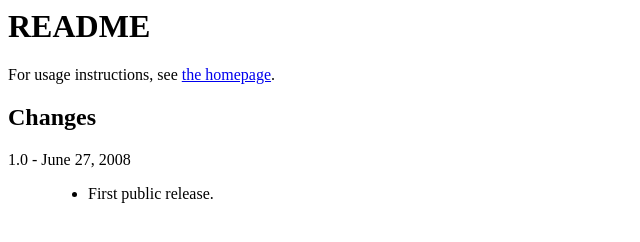
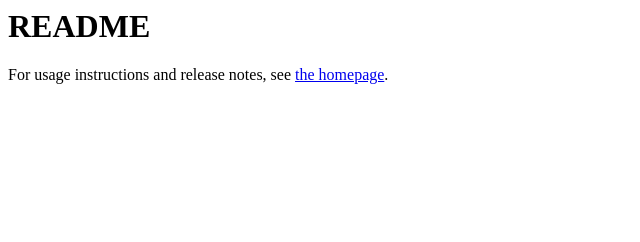
Before and after one commit to opticyclic/svntask, a plain HTML site: page README.html in a window 1280 px wide. Shown: the whole page, without its empty margins (0-640 px from the left). Drawn offline with Linux system fonts and the light colour scheme.

Commit message:
put everything on the website.

```diff
--- a/README.html
+++ b/README.html
@@ -7,17 +7,8 @@
 		<h1>README</h1>
 
 		<p>
-			For usage instructions, see <a href="http://code.google.com/p/svntask/">the homepage</a>.
+			For usage instructions and release notes, see <a href="http://code.google.com/p/svntask/">the homepage</a>.
 		</p>
 
-		<h2>Changes</h2>
-		<dl>
-			<dt>1.0 - June 27, 2008</dt>
-			<dd>
-				<ul>
-					<li>First public release.</li>
-				</ul>
-			</dd>
-		</dl>
 	</body>
 </html>
```
